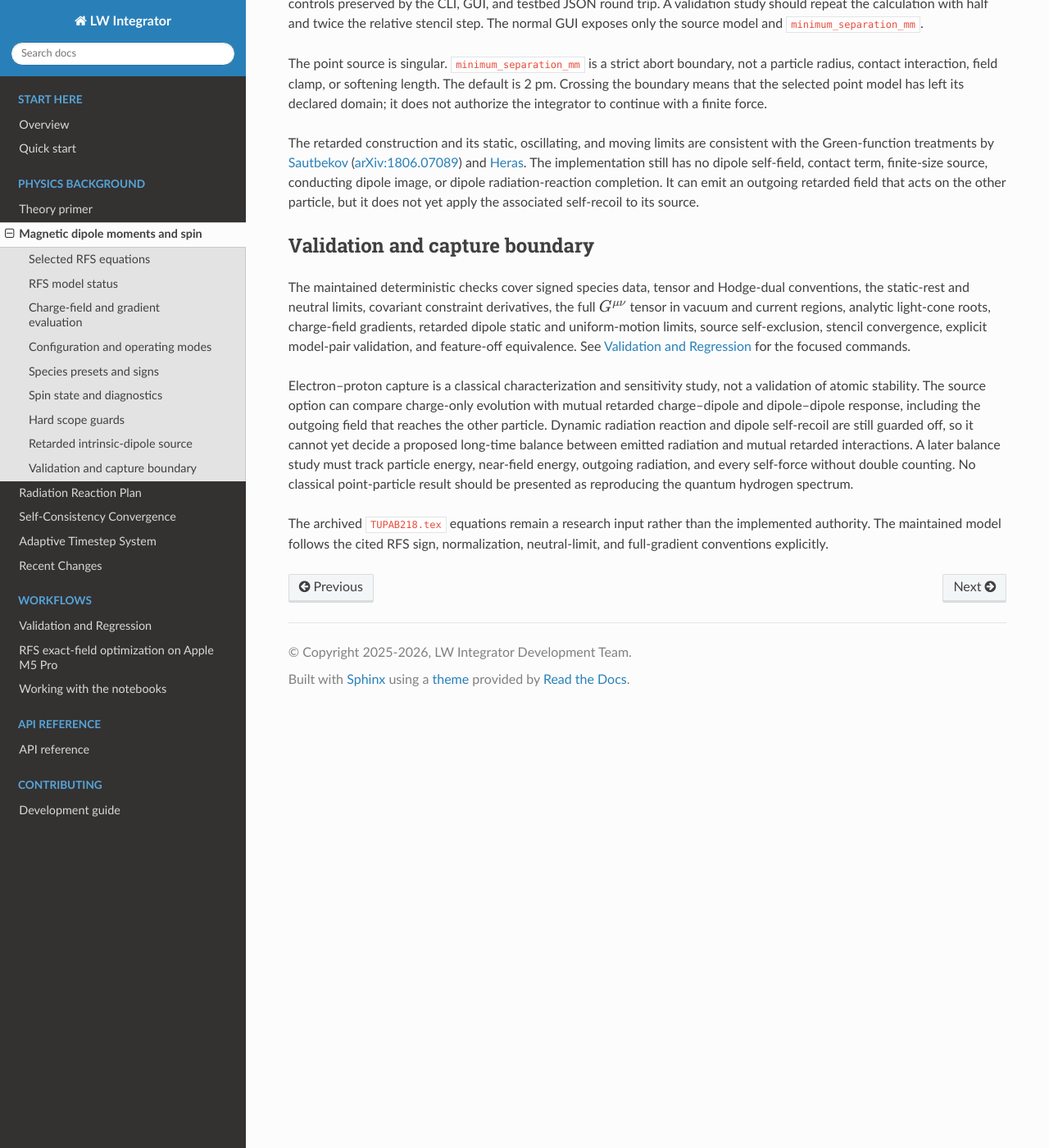
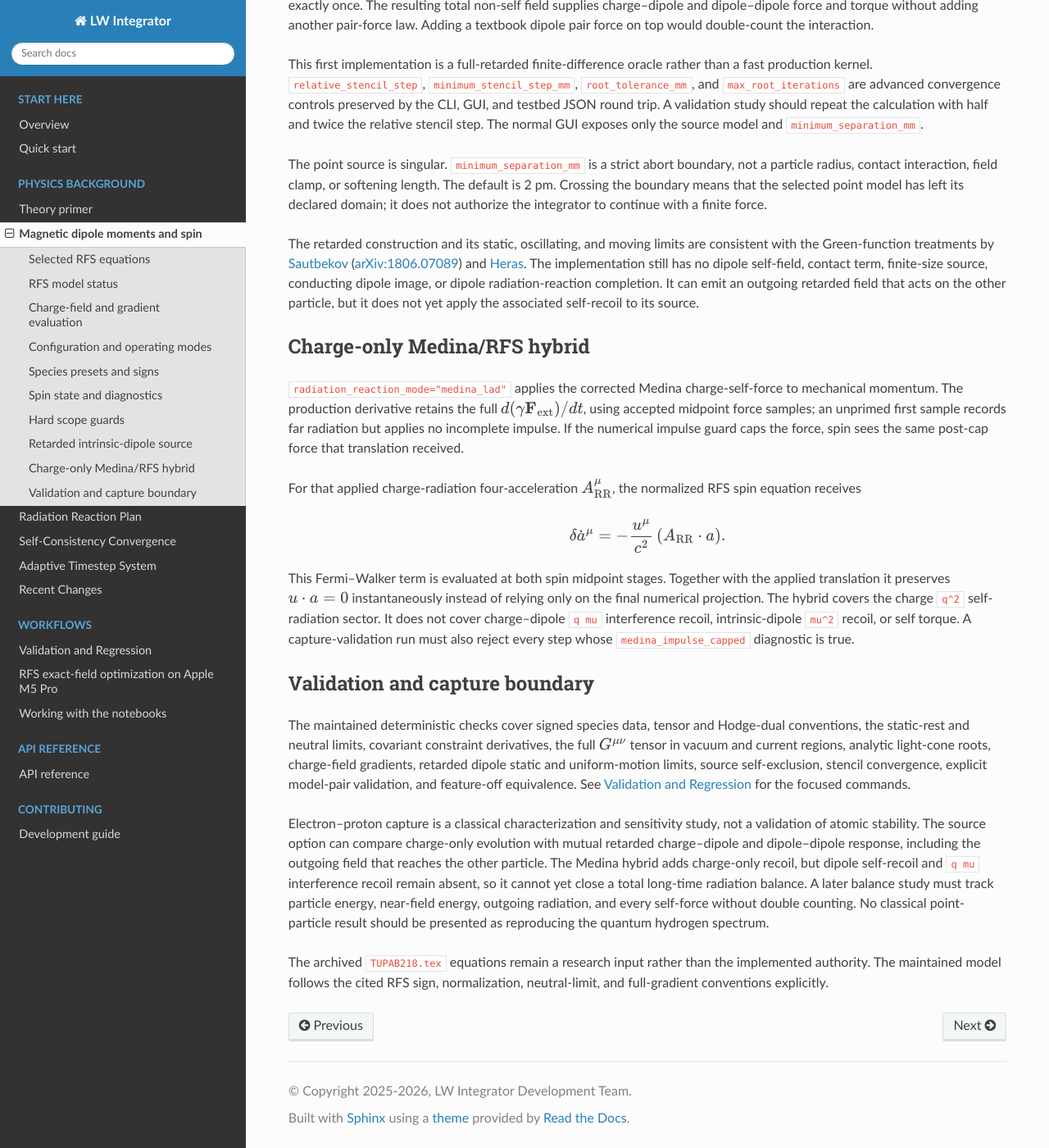
Before and after one commit to benfolsom/LW_integrator, a Sphinx documentation site: the page built from docs/source/magnetic_dipole_moments.rst, in a window 1280 px wide and 1400 px high, scrolled down 5498 px. Shown: the whole window at 82% size. Built offline with Sphinx 7.4.7 and the Read the Docs theme 3.1.0, drawn with Linux system fonts in a browser that asks for light colours; some of the changed text lies outside the part shown.

Commit message:
Document RFS Medina hybrid boundaries

```diff
--- a/docs/source/magnetic_dipole_moments.rst
+++ b/docs/source/magnetic_dipole_moments.rst
@@ -218,9 +218,11 @@ diagnostic, but it is not a complete coupled RFS evolution.  On the CLI,
 ``--magnetic-dipoles`` selects spin-only RFS and adding ``--stern-gerlach``
 selects the fully coupled mode.  The RFS safety guards currently also require
 ``--simulation-type bunch-to-bunch``, ``--startup-mode cold-start``,
-``--radiation-reaction-mode off``, and ``--no-adaptive-timestep`` for a dynamic
-run.  The direct CLI and GUI select radiation reaction ``off`` when RFS is
-enabled unless the user explicitly supplies a mode; a dynamic mode is rejected.
+``--radiation-reaction-mode off``, and ``--no-adaptive-timestep`` for a pure
+RFS run.  ``--radiation-reaction-mode medina_lad`` instead selects the explicit
+charge-radiation-only RFS/Medina hybrid described below.  Other dynamic recoil
+modes are rejected.  The direct CLI and GUI still select radiation reaction
+``off`` when RFS is enabled unless the user explicitly requests the hybrid.
 
 Intrinsic source fields are a separate selection.  The GUI offers ``Off`` and
 ``Full retarded point (experimental)``.  The matching direct CLI choice is
@@ -288,6 +290,12 @@ diagnostic unavailable even when the accepted start-of-step RFS force used a
 nonzero field.  Treat these arrays as visualization aids, not as proof that a
 field was absent.
 
+The current saved local-field diagnostic does not yet add the intrinsic
+dipole-source field.  That field is present in the accepted canonical and RFS
+dynamics when its provider is enabled; use provider-readiness data and direct
+field diagnostics, rather than the legacy ``local_magnetic_field_*`` arrays,
+for source-field validation.
+
 Hard scope guards
 -----------------
 
@@ -298,9 +306,10 @@ meaning has not yet been validated:
   sources.  Conducting and switching image-source modes are not enabled.
 * Charge-source RFS requires ``COLD_START`` and explicit history.  Approximate
   back-history is not treated as a complete retarded derivative.
-* Dynamic radiation reaction must be off.  ``diagnostic_only`` may record
-  read-only radiation diagnostics, but Medina/LAD and other recoil modes are
-  rejected because RFS does not supply an RR completion.
+* Dynamic recoil is limited to ``medina_lad``.  It is an explicitly named
+  charge-only hybrid, not a complete RFS radiation-reaction theory.  ``off``
+  and read-only ``diagnostic_only`` also remain available; other recoil modes
+  are rejected.
 * Same-bunch RFS response is absent, so ``space_charge`` must be disabled.
 * Nonzero macroparticle smearing is unsupported.  Each displaced subcharge would
   require its own light-cone solve before a smeared source could be supported.
@@ -367,6 +376,32 @@ or dipole radiation-reaction completion.  It can emit an outgoing retarded
 field that acts on the other particle, but it does not yet apply the associated
 self-recoil to its source.
 
+Charge-only Medina/RFS hybrid
+-----------------------------
+
+``radiation_reaction_mode="medina_lad"`` applies the corrected Medina
+charge-self-force to mechanical momentum.  The production derivative retains
+the full :math:`d(\gamma\mathbf F_{\rm ext})/dt`, using accepted midpoint
+force samples; an unprimed first sample records far radiation but applies no
+incomplete impulse.  If the numerical impulse guard caps the force, spin sees
+the same post-cap force that translation received.
+
+For that applied charge-radiation four-acceleration
+:math:`A_{\rm RR}^\mu`, the normalized RFS spin equation receives
+
+.. math::
+
+   \delta\dot a^\mu=-{u^\mu\over c^2}
+   \left(A_{\rm RR}\mathbin{\cdot}a\right).
+
+This Fermi--Walker term is evaluated at both spin midpoint stages.  Together
+with the applied translation it preserves :math:`u\mathbin{\cdot}a=0`
+instantaneously instead of relying only on the final numerical projection.
+The hybrid covers the charge ``q^2`` self-radiation sector.  It does not cover
+charge--dipole ``q mu`` interference recoil, intrinsic-dipole ``mu^2`` recoil,
+or self torque.  A capture-validation run must also reject every step whose
+``medina_impulse_capped`` diagnostic is true.
+
 Validation and capture boundary
 -------------------------------
 
@@ -381,12 +416,12 @@ convergence, explicit model-pair validation, and feature-off equivalence.  See
 Electron--proton capture is a classical characterization and sensitivity
 study, not a validation of atomic stability.  The source option can compare
 charge-only evolution with mutual retarded charge--dipole and dipole--dipole
-response, including the outgoing field that reaches the other particle.
-Dynamic radiation reaction and dipole self-recoil are still guarded off, so it
-cannot yet decide a proposed long-time balance between emitted radiation and
-mutual retarded interactions.  A later balance study must track particle
-energy, near-field energy, outgoing radiation, and every self-force without
-double counting.  No classical point-particle result should be presented as
+response, including the outgoing field that reaches the other particle.  The
+Medina hybrid adds charge-only recoil, but dipole self-recoil and ``q mu``
+interference recoil remain absent, so it cannot yet close a total long-time
+radiation balance.  A later balance study must track particle energy,
+near-field energy, outgoing radiation, and every self-force without double
+counting.  No classical point-particle result should be presented as
 reproducing the quantum hydrogen spectrum.
 
 The archived ``TUPAB218.tex`` equations remain a research input rather than the
```
Also changed, not shown: CHANGELOG.md (+10 -4 lines), docs/source/quickstart.rst (+8 -2 lines), docs/source/radiation_reaction_plan.rst (+31 -19 lines), docs/source/recent_changes.rst (+8 -4 lines), docs/source/validation.rst (+13 -9 lines), 2 other files.
